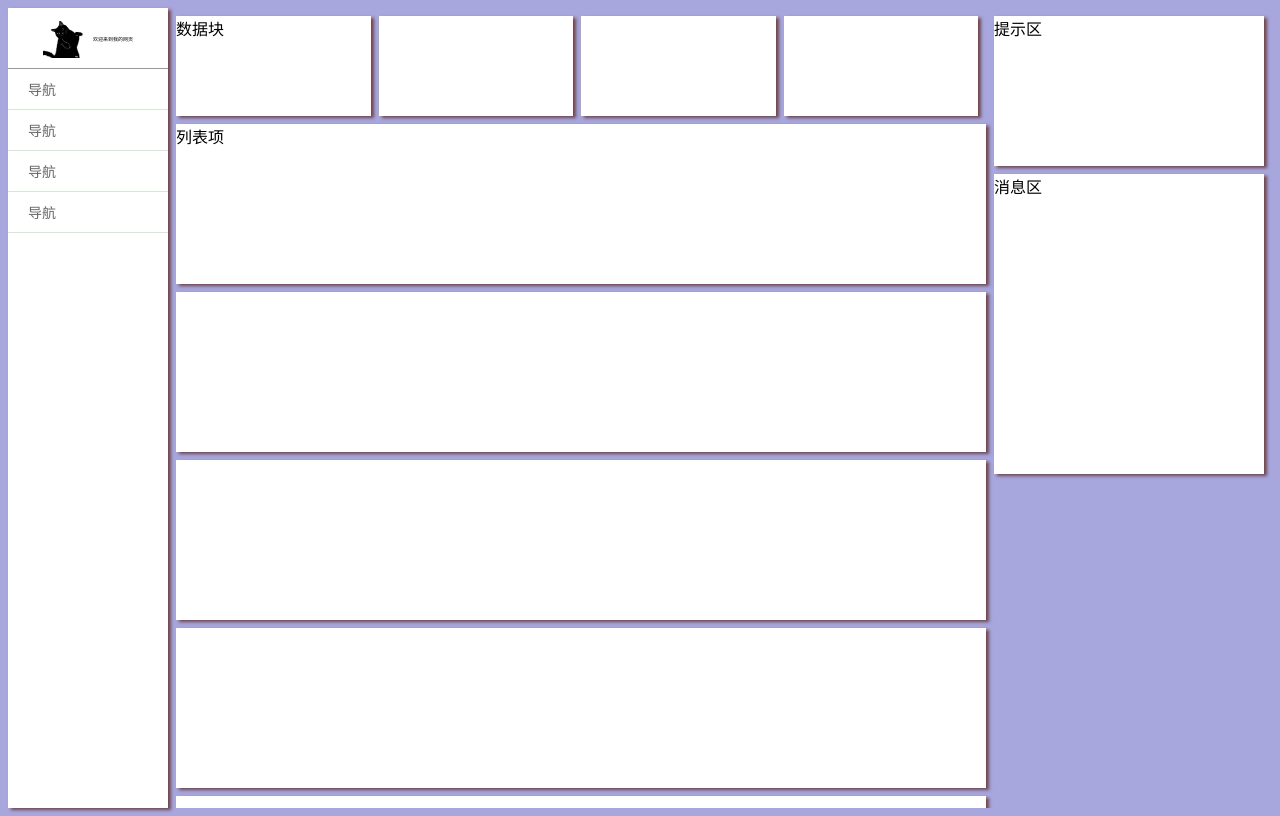
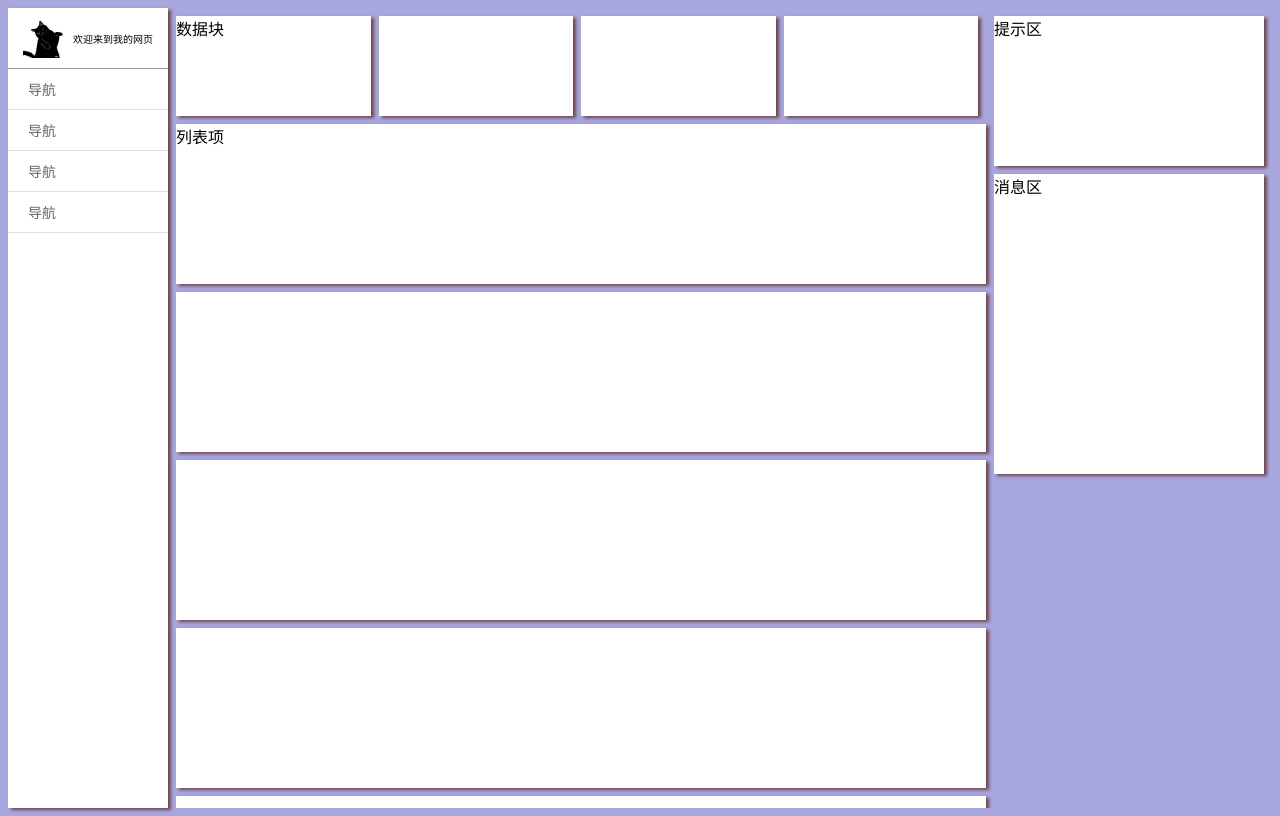
Before and after one commit to samchangename/re01, a plain HTML site: page new.html in a window 1280 px wide. Drawn offline with Linux system fonts and the light colour scheme.

Commit message:
Update new.html

```diff
--- a/new.html
+++ b/new.html
@@ -84,7 +84,7 @@
           height="40px"
           alt=""
         />
-        <div style="margin-left: 10px; font-size: 5px">欢迎来到我的网页</div>
+        <div style="margin-left: 10px; font-size: 10px">欢迎来到我的网页</div>
       </div>
       <!-- 导航栏 -->
       <div class="flex1">
```
